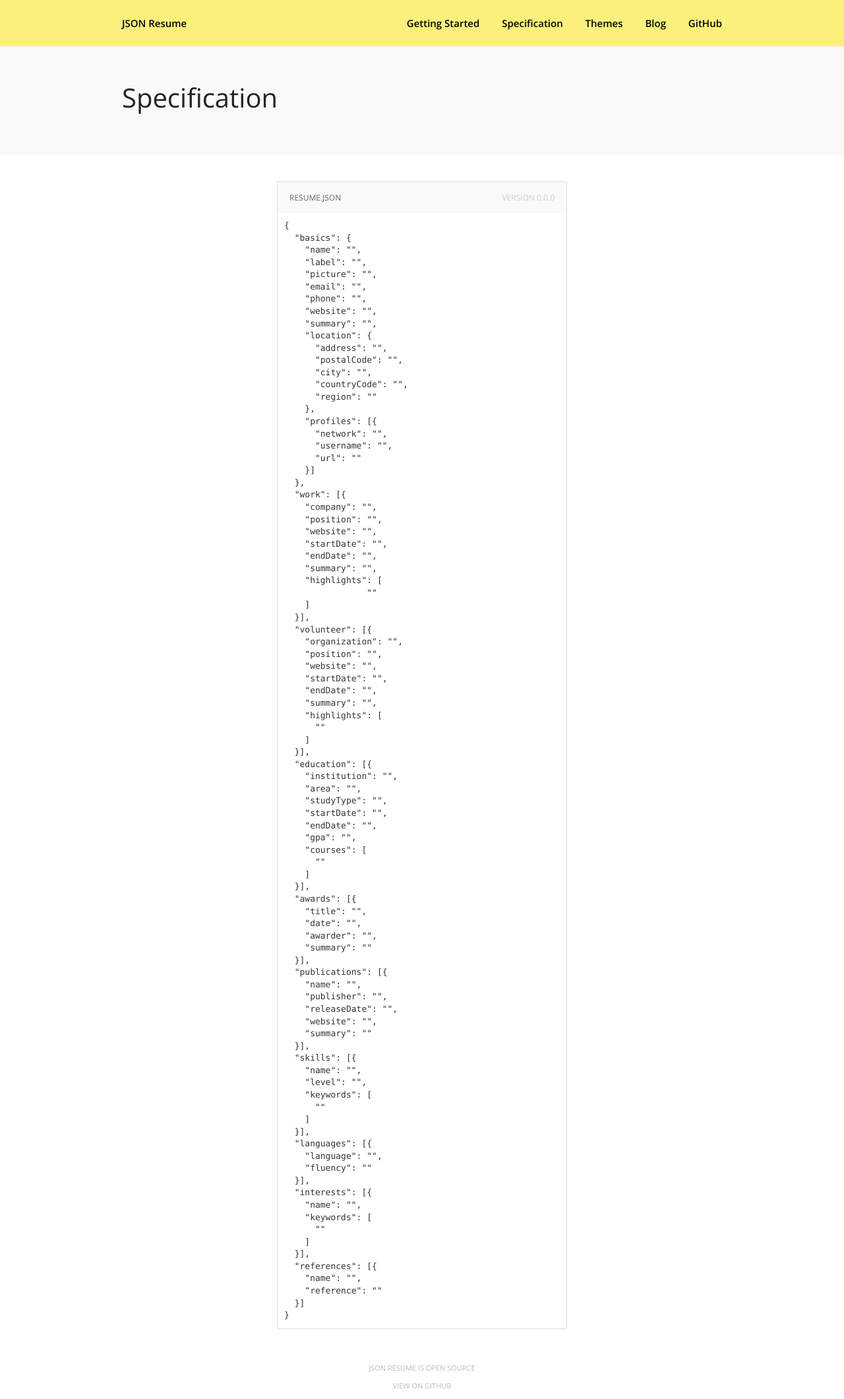
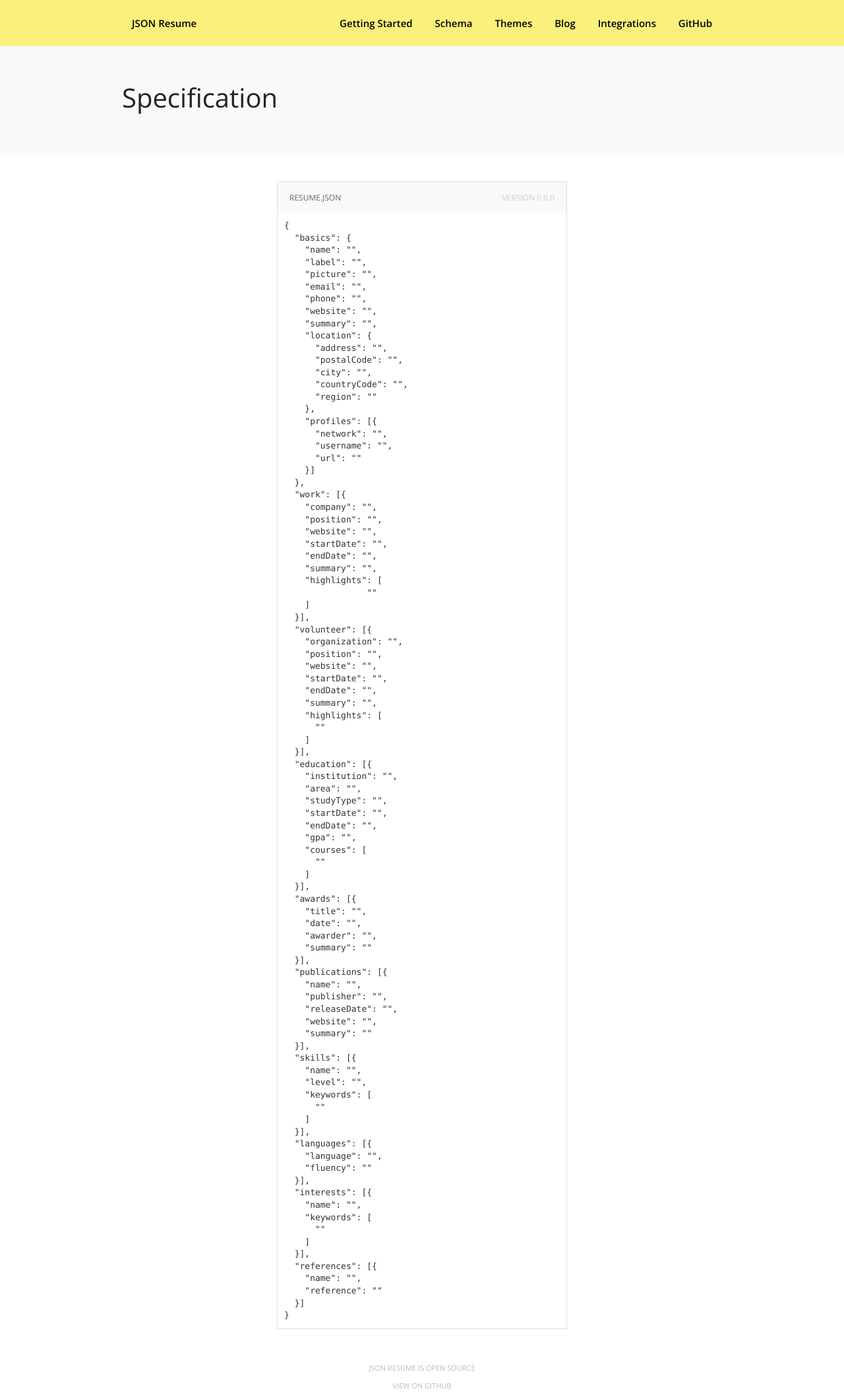
Before and after one commit to jsonresume/resume-website, a Jekyll site: the page built from schema.html, in a window 1280 px wide. Shown: the whole page at 66% size. Built offline with Jekyll 4.4.1, drawn with Linux system fonts in a browser that asks for light colours; nearby versions of some CDN libraries; Markdown is read by kramdown in place of the engine named in the settings; a script that is not in the unit is left out; comment, search, counter and statistics services are not loaded.

Commit message:
Fix things up

```diff
--- a/_includes/menu.html
+++ b/_includes/menu.html
@@ -1,6 +1,7 @@
 <a href="/getting-started/">Getting Started</a>
-<a href="/specification/">Specification</a>
+<a href="/schema/">Schema</a>
 <a href="/themes/">Themes</a>
 <a href="/blog/">Blog</a>
+<a href="/blog/" class="hidden-sm">Integrations</a>
 <a target="_blank" href="http://github.com/jsonresume/resume-docs/wiki" class="hidden">Docs</a>
 <a target="_blank" href="http://github.com/jsonresume/resume-cli">GitHub</a>
--- a/_layouts/default.html
+++ b/_layouts/default.html
@@ -46,11 +46,11 @@
 			</a>
 			<div class="container">
 				<div class="row">
-					<div class="col-sm-3">
+					<div class="col-sm-12">
 						<a href="/">JSON Resume</a>
-					</div>
-					<div class="col-sm-9 hidden-xs">
-						{% include menu.html %}
+						<div class="float-right hidden-xs">
+							{% include menu.html %}
+						</div>
 					</div>
 				</div>
 			</div>
--- a/css/style.css
+++ b/css/style.css
@@ -103,6 +103,9 @@ pre {
 	font-size: 24px;
 	padding: 0;
 	margin: 0;
+}
+.float-right {
+	float: right;
 }
 #wrap {
 	height: 100%;
@@ -477,7 +480,12 @@ pre {
 	color: #000;
 }
 
-@media (max-width: 768px) {
+@media (max-width: 991px) {
+	#nav a {
+		padding: 25px 10px;
+	}
+}
+@media (max-width: 767px) {
 	#nav .lt {
 		display: block;
 	}
@@ -497,6 +505,10 @@ pre {
 		padding-top: 20px;
 		padding-bottom: 60px;
 	}
+	#start .feature {
+		margin: 0 auto;
+		max-width: 314px;
+	}
 	#start .feature + .feature {
 		margin-top: 50px;
 	}
--- a/js/main.js
+++ b/js/main.js
@@ -21,26 +21,18 @@ function equalizeFeatureHeight() {
 	if (!start.length) {
 		return;
 	}
-
-	var width = 0;
 	var page = $(window);
-
 	setInterval(function() {
-		if (page.width() == width) {
-			return;
-		}
 		var max = 0;
-		var p = start.find(".feature p");
-		p.css("height", "auto");
-		p.each(function() {
-			var h = p.height();
+		var items = start.find(".feature p");
+		items.css("height", "auto").each(function() {
+			var h = $(this).height();
 			if (h > max) {
 				max = h;
 			}
 		});
-		p.height(max);
-		width = page.width();
-	}, 250);
+		items.height(max);
+	}, 240);
 }
 
 function renderStats() {
--- a/specification.html
+++ b/schema.html
@@ -1,6 +1,6 @@
 ---
 layout: default
-title: Specification
+title: Schema
 ---
 
 <header id="header">
@@ -48,9 +48,6 @@ title: Specification
       "url": ""
     }]
   },
-</pre>
-
-<pre>
   "work": [{
     "company": "",
     "position": "",
@@ -62,9 +59,6 @@ title: Specification
 		""
     ]
   }],
-</pre>
-
-<pre>
   "volunteer": [{
     "organization": "",
     "position": "",
@@ -76,9 +70,6 @@ title: Specification
       ""
     ]
   }],
-</pre>
-
-<pre>
   "education": [{
     "institution": "",
     "area": "",
@@ -90,18 +81,12 @@ title: Specification
       ""
     ]
   }],
-</pre>
-
-<pre>
   "awards": [{
     "title": "",
     "date": "",
     "awarder": "",
     "summary": ""
   }],
-</pre>
-
-<pre>
   "publications": [{
     "name": "",
     "publisher": "",
@@ -109,9 +94,6 @@ title: Specification
     "website": "",
     "summary": ""
   }],
-</pre>
-
-<pre>
   "skills": [{
     "name": "",
     "level": "",
@@ -119,25 +101,16 @@ title: Specification
       ""
     ]
   }],
-</pre>
-
-<pre>
   "languages": [{
     "language": "",
     "fluency": ""
   }],
-</pre>
-
-<pre>
   "interests": [{
     "name": "",
     "keywords": [
       ""
     ]
   }],
-</pre>
-
-<pre>
   "references": [{
     "name": "",
     "reference": ""
```
